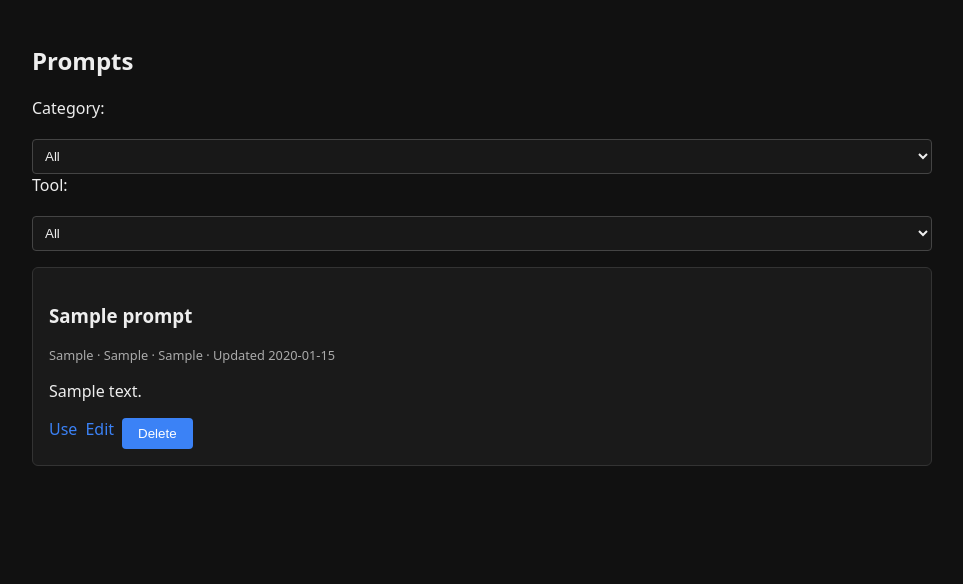
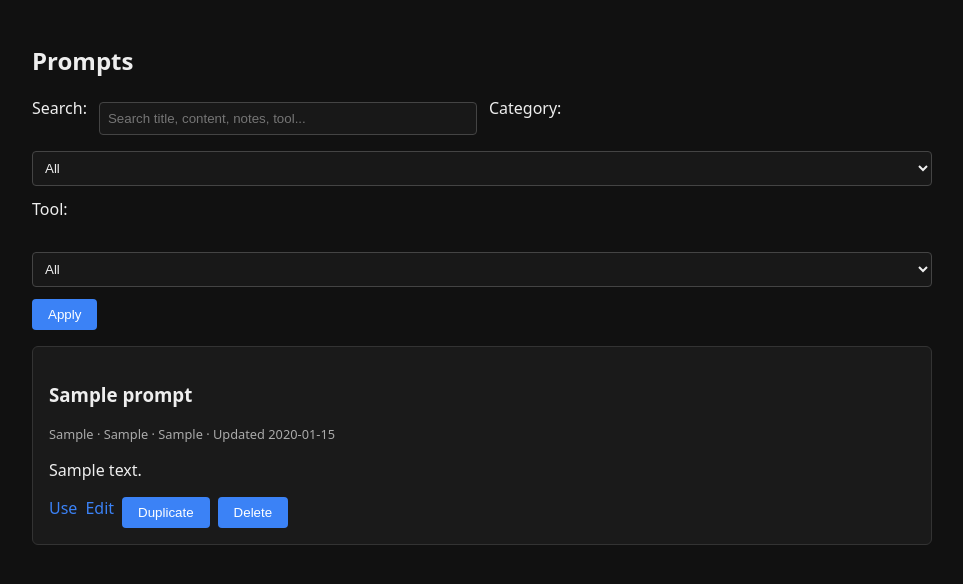
Before and after one commit to FLi79Za/PromptHub, a Flask app: page / in a window 1280 px wide. Shown: the part 63-647 px from the top of the page, without its empty margins (158-1121 px from the left). Run offline with Flask 3, Linux system fonts and the light colour scheme; data comes from the database, SQL or seed files in the repository; tables that the repository leaves empty hold one stand-in row (values such as "Sample post").

Commit message:
Update functions, duplicate, search

```diff
--- a/app.py
+++ b/app.py
@@ -244,18 +244,58 @@ def delete_tool():
     flash(f"Deleted tool: {name}")
     return redirect(url_for("manage"))
 
+@app.route("/prompt/<int:prompt_id>/duplicate", methods=["POST"])
+def duplicate_prompt(prompt_id: int):
+    conn = get_db()
+    prompt = conn.execute("SELECT * FROM prompts WHERE id = ?", (prompt_id,)).fetchone()
+
+    if not prompt:
+        conn.close()
+        flash("Prompt not found.")
+        return redirect(url_for("index"))
+
+    now = datetime.utcnow().isoformat()
+
+    # Create a new title
+    new_title = f"Copy of {prompt['title']}"
+
+    conn.execute(
+        """
+        INSERT INTO prompts (title, category, tool, prompt_type, content, notes, created_at, updated_at)
+        VALUES (?, ?, ?, ?, ?, ?, ?, ?)
+        """,
+        (
+            new_title,
+            prompt["category"],
+            prompt["tool"],
+            prompt["prompt_type"],
+            prompt["content"],
+            prompt["notes"],
+            now,
+            now,
+        ),
+    )
+    new_id = conn.execute("SELECT last_insert_rowid()").fetchone()[0]
+    conn.commit()
+    conn.close()
+
+    flash("Prompt duplicated. You can edit the copy now.")
+    return redirect(url_for("edit_prompt", prompt_id=new_id))
+
 
 # -------------------------
 # Main pages / prompts CRUD
 # -------------------------
 @app.route("/", methods=["GET"])
+@app.route("/", methods=["GET"])
 def index():
     category = request.args.get("category", "all")
     tool = request.args.get("tool", "all")
+    q = (request.args.get("q") or "").strip()
 
     conn = get_db()
     query = "SELECT * FROM prompts WHERE 1=1"
-    params: list[str] = []
+    params = []
 
     if category != "all":
         query += " AND category = ?"
@@ -264,6 +304,21 @@ def index():
     if tool != "all":
         query += " AND tool = ?"
         params.append(tool)
+
+    if q:
+        # Case-insensitive search across common fields
+        query += """
+            AND (
+                LOWER(title) LIKE ?
+                OR LOWER(content) LIKE ?
+                OR LOWER(COALESCE(notes, '')) LIKE ?
+                OR LOWER(tool) LIKE ?
+                OR LOWER(category) LIKE ?
+                OR LOWER(prompt_type) LIKE ?
+            )
+        """
+        like = f"%{q.lower()}%"
+        params.extend([like, like, like, like, like, like])
 
     query += " ORDER BY updated_at DESC"
 
@@ -277,9 +332,8 @@ def index():
         tools=get_tools(),
         active_category=category,
         active_tool=tool,
+        q=q,
     )
-
-
 @app.route("/prompt/new", methods=["GET", "POST"])
 def new_prompt():
     categories = get_categories()
--- a/static/styles.css
+++ b/static/styles.css
@@ -146,3 +146,14 @@ pre.code {
   color: #a7f3d0;
   font-size: 0.9rem;
 }
+.filters {
+  display: flex;
+  flex-wrap: wrap;
+  gap: 0.75rem;
+  align-items: end;
+  margin-bottom: 1rem;
+}
+
+.filters input[type="text"] {
+  max-width: 360px;
+}
--- a/templates/index.html
+++ b/templates/index.html
@@ -5,8 +5,17 @@
   <h2>Prompts</h2>
 
   <form method="get" class="filters">
+    <label for="q">Search:</label>
+    <input
+      type="text"
+      id="q"
+      name="q"
+      value="{{ q if q is defined else '' }}"
+      placeholder="Search title, content, notes, tool..."
+    >
+
     <label for="category">Category:</label>
-    <select name="category" id="category" onchange="this.form.submit()">
+    <select name="category" id="category">
       <option value="all" {% if active_category == "all" %}selected{% endif %}>All</option>
       {% for cat in categories %}
         <option value="{{ cat }}" {% if active_category == cat %}selected{% endif %}>{{ cat }}</option>
@@ -14,34 +23,48 @@
     </select>
 
     <label for="tool">Tool:</label>
-    <select name="tool" id="tool" onchange="this.form.submit()">
+    <select name="tool" id="tool">
       <option value="all" {% if active_tool == "all" %}selected{% endif %}>All</option>
       {% for t in tools %}
         <option value="{{ t }}" {% if active_tool == t %}selected{% endif %}>{{ t }}</option>
       {% endfor %}
     </select>
+
+    <button type="submit">Apply</button>
+
+    {% if (q is defined and q) or active_category != "all" or active_tool != "all" %}
+      <a href="{{ url_for('index') }}" style="margin-left: 0.75rem;">Clear</a>
+    {% endif %}
   </form>
 
   <ul class="prompt-list">
     {% for p in prompts %}
       <li class="prompt-card">
         <h3>{{ p.title }}</h3>
+
         <p class="meta">
           {{ p.category }} · {{ p.tool }} · {{ p.prompt_type }} · Updated {{ p.updated_at }}
         </p>
+
         {% if p.notes %}
           <p class="notes">{{ p.notes }}</p>
         {% endif %}
+
         <div class="actions">
           <a href="{{ url_for('render_prompt', prompt_id=p.id) }}">Use</a>
           <a href="{{ url_for('edit_prompt', prompt_id=p.id) }}">Edit</a>
+
+          <form method="post" action="{{ url_for('duplicate_prompt', prompt_id=p.id) }}">
+            <button type="submit">Duplicate</button>
+          </form>
+
           <form method="post" action="{{ url_for('delete_prompt', prompt_id=p.id) }}" onsubmit="return confirm('Delete this prompt?');">
             <button type="submit">Delete</button>
           </form>
         </div>
       </li>
     {% else %}
-      <p>No prompts yet. Create one!</p>
+      <p>No prompts found.</p>
     {% endfor %}
   </ul>
 </section>
```
